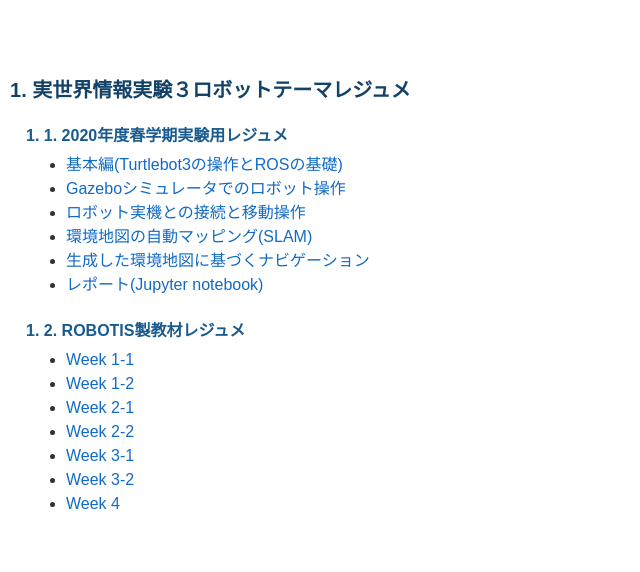
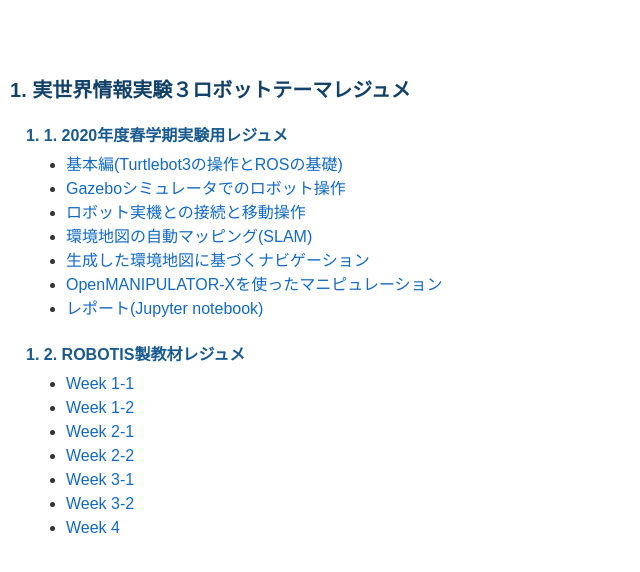
Before and after one commit to NobutakaShimada/nobutakashimada.github.io, a Jekyll site: the page built from index.md, in a window 1280 px wide. Shown: the top 572 px of the page, without its empty margins (0-640 px from the left). Built offline with Jekyll 4.4.1, drawn with Linux system fonts in a browser that asks for light colours; nearby versions of some CDN libraries; a script bundle is joined from its source files by our own code; our own code applies the rules of GitHub Pages for plain Markdown files.

Commit message:
update manipulation

```diff
--- a/index.md
+++ b/index.md
@@ -21,6 +21,7 @@ header:
 - [ロボット実機との接続と移動操作](https://nobutakashimada.github.io/docs/turtlebot3)
 - [環境地図の自動マッピング(SLAM)](https://nobutakashimada.github.io/docs/slam)
 - [生成した環境地図に基づくナビゲーション](https://nobutakashimada.github.io/docs/navigation)
+- [OpenMANIPULATOR-Xを使ったマニピュレーション](https://nobutakashimada.github.io/docs/manipulation)
 - [レポート(Jupyter notebook)](https://nobutakashimada.github.io/docs/report)
 
 ## ROBOTIS製教材レジュメ
```
